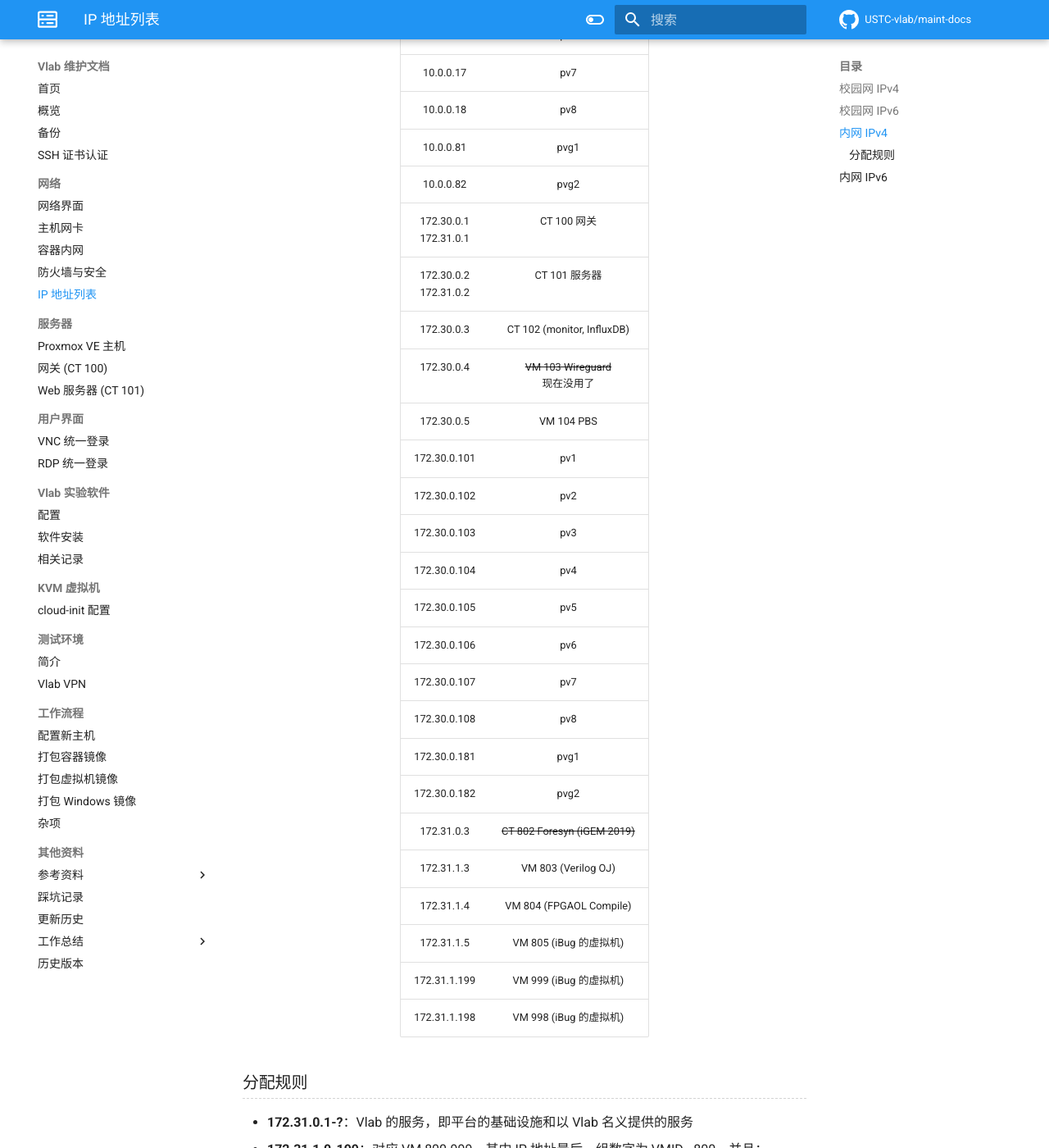
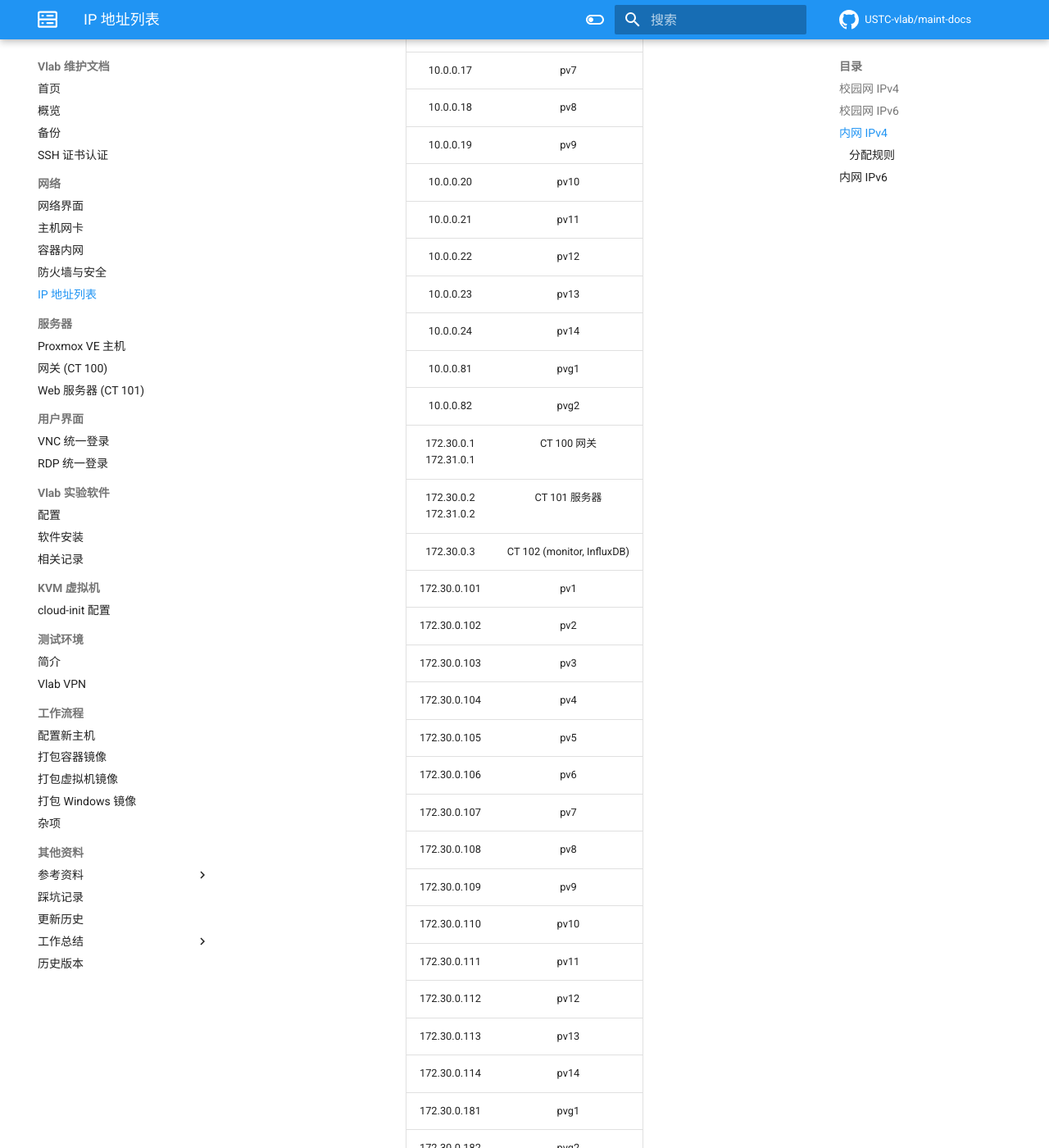
Before and after one commit to USTC-vlab/maint-docs, an MkDocs documentation site: the page built from docs/networking/ips.md, in a window 1280 px wide and 1400 px high, scrolled down 3395 px. Shown: the whole window at 82% size. Built offline with MkDocs 1.6.1 and Material for MkDocs 9.7.7, drawn with Linux system fonts in a browser that asks for light colours; comment, search, counter and statistics services are not loaded; some of the changed text lies outside the part shown.

Commit message:
networking: Update IP addresses

```diff
--- a/docs/networking/ips.md
+++ b/docs/networking/ips.md
@@ -4,7 +4,8 @@
 
 | IP 地址 | 主机或用途 |
 | :-----: | :--------: |
-| 10.38.79.98<br>10.38.79.99 | 存储服务器的管理端口 |
+| 10.38.79.97 | 曙光存储服务器的管理端口 |
+| 10.38.79.98<br>10.38.79.99 | HPE 存储服务器的管理端口 |
 | 10.38.79.100 | pv0 IPMI |
 | 10.38.79.101 | pv1 IPMI |
 | 10.38.79.102 | pv2 IPMI |
@@ -42,12 +43,11 @@
 | 202.38.75.105 | pvg1 |
 | 202.38.75.108 | pvg2 |
 | 202.38.75.226 | [CT 101](../servers/ct101.md)（Web 服务器） |
-| 202.38.75.250 | [VM 104](../servers/vm104.md)（备份服务器） |
-| 202.38.75.252 | [CT 100](../servers/ct100.md)（内网网关出口） |
+| 202.38.75.252<br>10.38.79.252 | [CT 100](../servers/ct100.md)（内网网关出口） |
 
 !!! info
 
-    另外有一个特殊的 IPv4 地址 202.38.84.252 挂在 CT 100 上，实际并不属于电三楼，用来通过 NAT 供电三楼 420 房间上网。
+    10.38.79.252 挂在 CT 100 上，主要用来通过 NAT 供电三楼 420 房间上网。
 
 ## 校园网 IPv6
 
@@ -79,13 +79,17 @@
 | 10.0.0.16 | pv6 |
 | 10.0.0.17 | pv7 |
 | 10.0.0.18 | pv8 |
+| 10.0.0.19 | pv9 |
+| 10.0.0.20 | pv10 |
+| 10.0.0.21 | pv11 |
+| 10.0.0.22 | pv12 |
+| 10.0.0.23 | pv13 |
+| 10.0.0.24 | pv14 |
 | 10.0.0.81 | pvg1 |
 | 10.0.0.82 | pvg2 |
 | 172.30.0.1<br>172.31.0.1 | CT 100 网关 |
 | 172.30.0.2<br>172.31.0.2 | CT 101 服务器 |
 | 172.30.0.3 | CT 102 (monitor, InfluxDB) |
-| 172.30.0.4 | <s>VM 103 Wireguard</s><br>现在没用了 |
-| 172.30.0.5 | VM 104 PBS |
 | 172.30.0.101 | pv1 |
 | 172.30.0.102 | pv2 |
 | 172.30.0.103 | pv3 |
@@ -94,14 +98,15 @@
 | 172.30.0.106 | pv6 |
 | 172.30.0.107 | pv7 |
 | 172.30.0.108 | pv8 |
+| 172.30.0.109 | pv9 |
+| 172.30.0.110 | pv10 |
+| 172.30.0.111 | pv11 |
+| 172.30.0.112 | pv12 |
+| 172.30.0.113 | pv13 |
+| 172.30.0.114 | pv14 |
 | 172.30.0.181 | pvg1 |
 | 172.30.0.182 | pvg2 |
-| 172.31.0.3 | <s>CT 802 Foresyn (iGEM 2019)</s> |
-| 172.31.1.3 | VM 803 (Verilog OJ) |
-| 172.31.1.4 | VM 804 (FPGAOL Compile) |
-| 172.31.1.5 | VM 805 (iBug 的虚拟机) |
-| 172.31.1.199 | VM 999 (iBug 的虚拟机) |
-| 172.31.1.198 | VM 998 (iBug 的虚拟机) |
+| 172.31.1.x | 见下 |
 
 ### 分配规则
 
```
